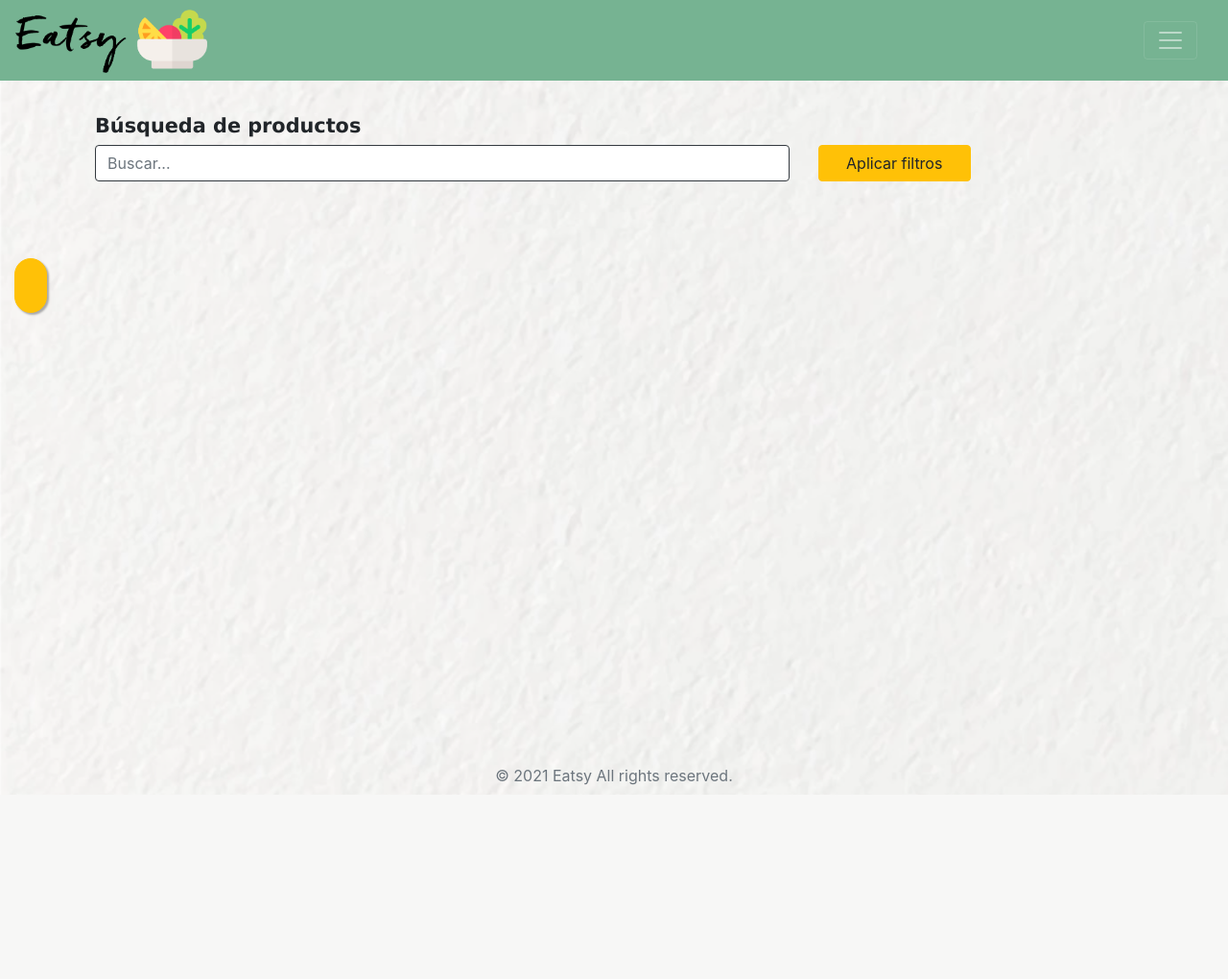
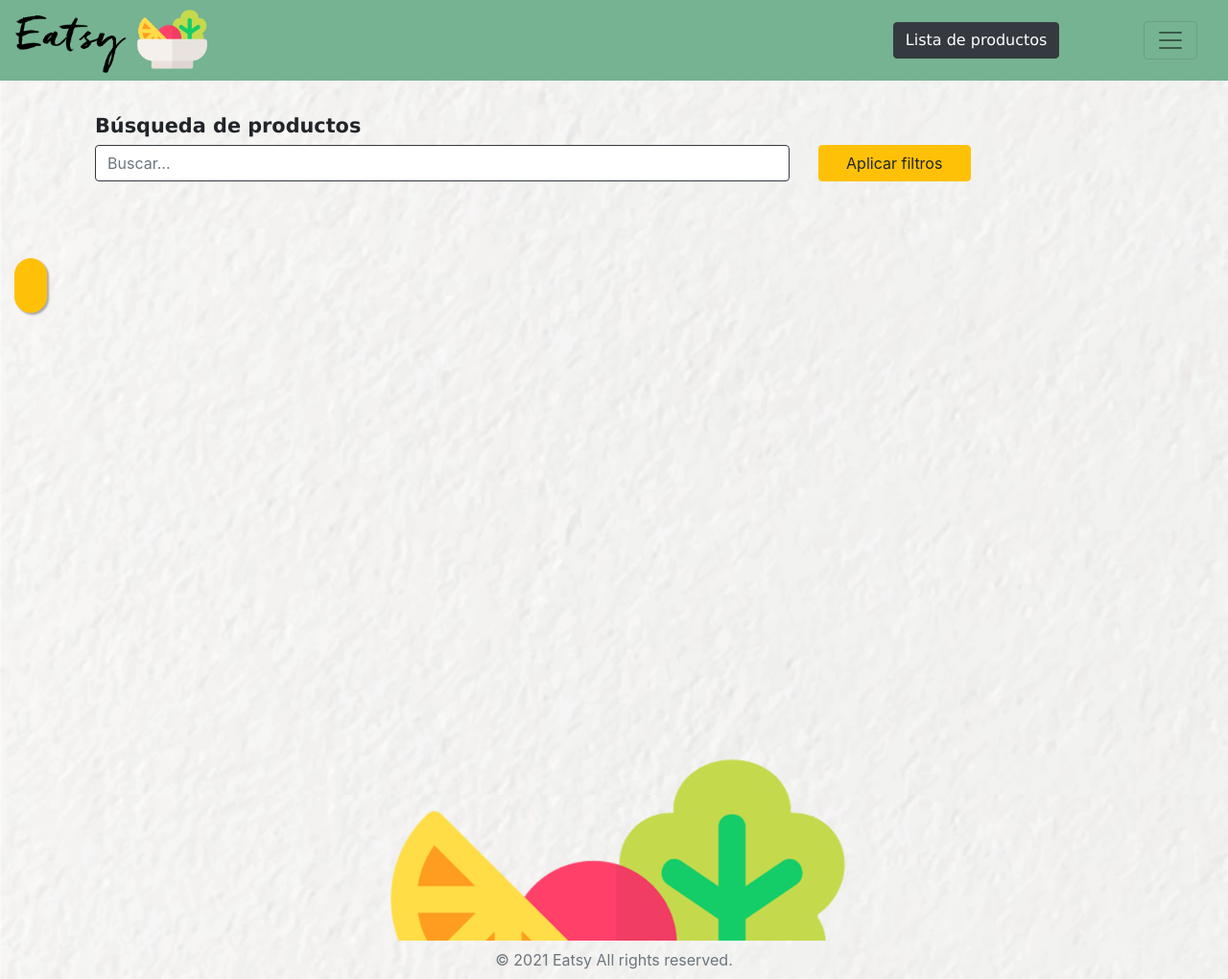
Before and after one commit to fersolesp/Eatsy, a Django app: page /product/list in a window 1280 px wide. Shown: the whole page at 96% size. Before the commit the page ends 828 px from the top, so only its background shows below. Run offline with Django 3.2, Linux system fonts and the light colour scheme; data that the repository does not hold is empty; parts of the project's set-up code (start-up, migrations or seed data) failed here and were passed over; some libraries are stand-ins or nearby versions.

Commit message:
feat: terminada la vista base

```diff
--- a/product/templates/products/base.html
+++ b/product/templates/products/base.html
@@ -11,54 +11,43 @@
   <link type="text/css" rel="stylesheet" href="https://unpkg.com/bootstrap-vue@latest/dist/bootstrap-vue.css" />
   <link type="text/css" rel="stylesheet" href="{% static 'estilo/style.css' %}" />
   <style>
-  #page-container {
-  position: relative;
-  min-height: 93vh;
-}
 
-#content-wrap {
-  padding-bottom: 2.5rem;
-}
-
-#footer {
-  position: absolute;
-  bottom: 0;
-  width: 100%;
-  height: 2.5rem;
-}
-
-a {
-  color: aliceblue;
-}
 </style>
 </head>
 <body>
 
 <!-- Navbar -->
 <div class="navbar">
-  <!-- Navbar -->
-  <div>
-    <b-navbar toggleable="lg" type="dark" variant="primary">
+
+    <!-- Logo -->
     <b-navbar-brand href="/">
       <a href="/"><img class="imgheader" src="{% static 'img/logoheader.png' %}"></a>
     </b-navbar-brand>
-</div>
 
+    <div></div>
+    <div></div>
+    <div></div>
+    <div></div>
+    <div></div>
+    <div></div>
+    <div></div>
+    <div></div>
+    <div></div>
+    <!-- Productos -->
+    <a class="btn btn-dark" href="/product/list" role="button">Lista de productos</a>
 
     <!-- Collapse -->
-
     <div class="pos-f-b">
-
-    <nav class="navbar navbar-dark">
+      <nav class="navbar navbar-light">
         <button class="navbar-toggler" type="button" data-toggle="collapse" data-target="#navbarToggleExternalContent" aria-controls="navbarToggleExternalContent" aria-expanded="false" aria-label="Toggle navigation">
           <span class="navbar-toggler-icon"></span>
         </button>
       </nav>
       <div class="collapse" id="navbarToggleExternalContent">
         <div class="bg-green ">
-        <h3 class="text-white"><a href="/product/list">Productos</a></h3>
-        <h3 class="text-white"><a href="/">Mi Perfil</a></h3>
-        <h3 class="text-white"><a href="/">Cerrar Sesión</a></h1>
+          <h3 class="text-white collapsed"><a href="/">Mi Perfil</a></h3>
+          <h3 class="text-white collapsed"><a href="/">Cerrar Sesión</a></h1>
+        </div>
       </div>
     </div>
   </div>
@@ -71,6 +60,7 @@ a {
     {% block contenido %} {% endblock %}
   </div>
   <footer id="footer">
+    <img class="imgfooter" src="{% static 'img/footer.png' %}">
     <div class="container text-center">
       <p class="text-muted mb-0 py-2">© 2021 Eatsy All rights reserved.</p>
     </div>
--- a/static/estilo/style.css
+++ b/static/estilo/style.css
@@ -122,7 +122,6 @@ hr {
   text-align: center;
 }
 .bodyblock{
-
   text-align: justify;
   font-family:  'Franklin Gothic Medium', 'Arial Narrow', Arial, sans-serif;
   font-size: 1.3rem;
@@ -132,6 +131,7 @@ hr {
 #bodyblock1{
   padding-top: 4.5%;
 }
+
 .bloqueverde{
   position: relative;
   width: 100% !important;
@@ -163,3 +163,32 @@ hr {
 #textocorreo{
   text-align: center;
 }
+
+#page-container {
+  position: relative;
+  min-height: 93vh;
+}
+
+#content-wrap {
+  padding-bottom: 2.5rem;
+}
+
+#footer {
+  position: absolute;
+  bottom: 0;
+  width: 100%;
+  height: 2.5rem;
+}
+
+a {
+  font-family: Verdana, Geneva, Tahoma, sans-serif;
+  color: aliceblue;
+  font-size: 0.7em;
+  font-weight: bold;
+}
+
+.imgfooter {
+  width: 500px;
+  display:block;
+  margin:auto;
+}
```
Also changed, not shown: static/img/footer.png (added). Lines whose indentation alone changed are shown as unchanged.
